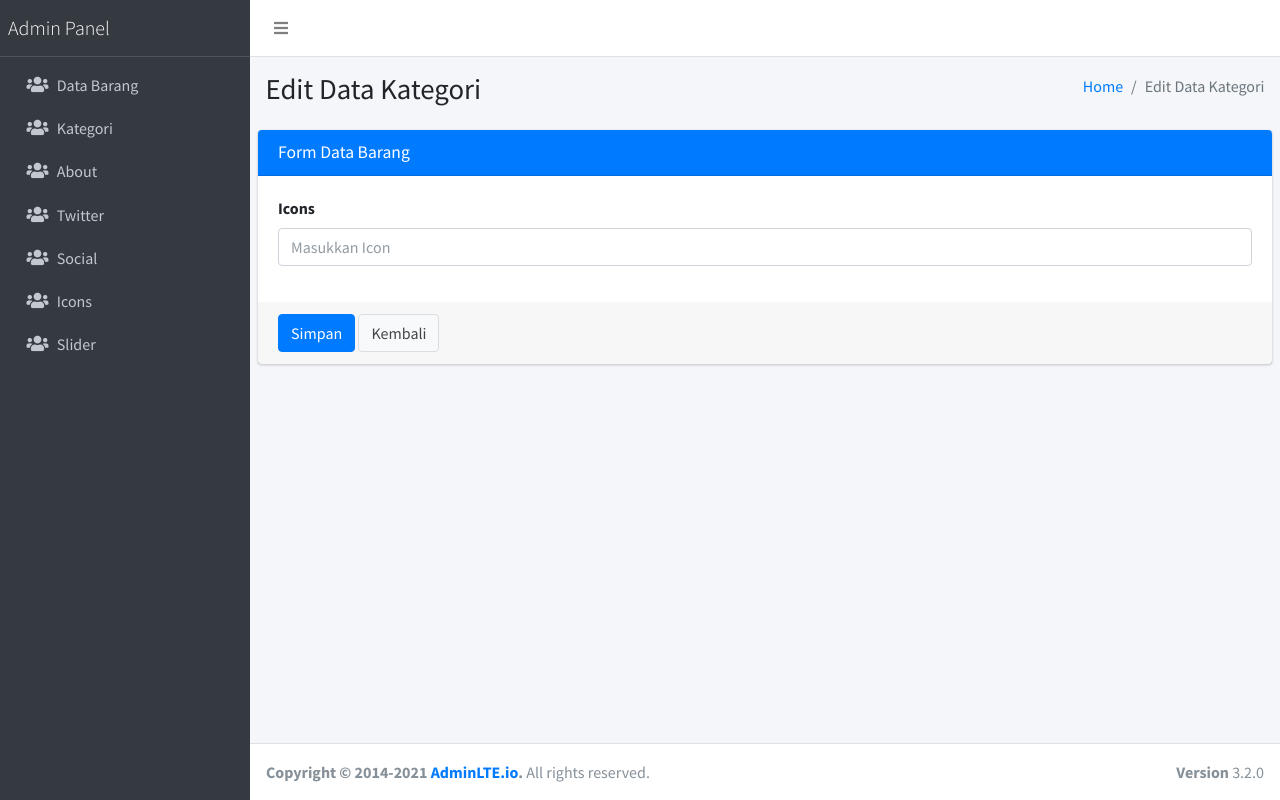
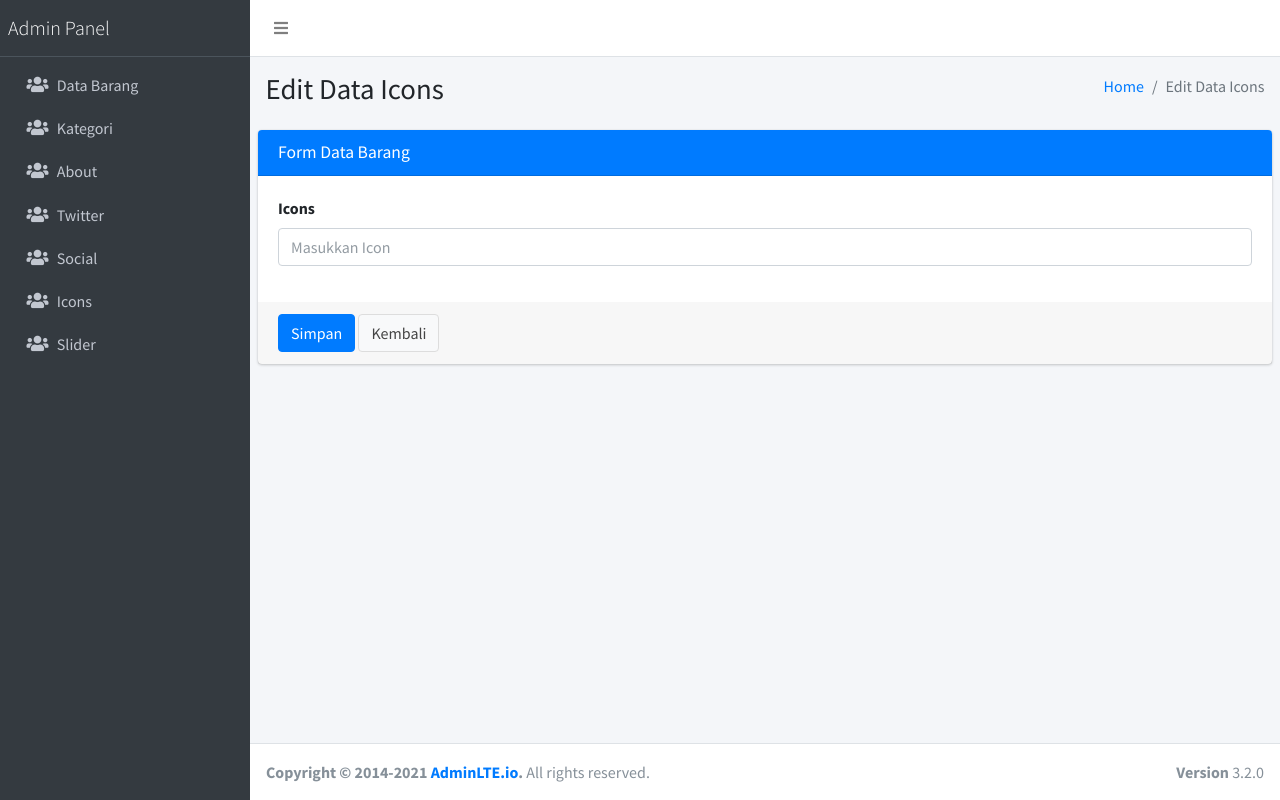
Before and after one commit to Nyanta-23/e-katalog, a PHP site: page /ekatalog/admin/icons/edit.php?id=1 in a window 1280 px wide. Run offline with PHP 8.4, Linux system fonts and the light colour scheme; data that the repository does not hold is empty; some libraries are stand-ins or nearby versions.

```diff
--- a/admin/icons/edit.php
+++ b/admin/icons/edit.php
@@ -52,12 +52,12 @@ $icons = $data['icon'];
         <div class="container-fluid">
           <div class="row mb-2">
             <div class="col-sm-6">
-              <h1 class="m-0">Edit Data Kategori</h1>
+              <h1 class="m-0">Edit Data Icons</h1>
             </div><!-- /.col -->
             <div class="col-sm-6">
               <ol class="breadcrumb float-sm-right">
                 <li class="breadcrumb-item"><a href="../dashboard.php?page=icons">Home</a></li>
-                <li class="breadcrumb-item active">Edit Data Kategori</li>
+                <li class="breadcrumb-item active">Edit Data Icons</li>
               </ol>
             </div>
           </div>
```
